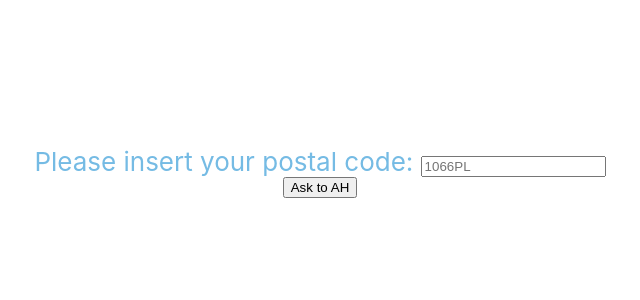
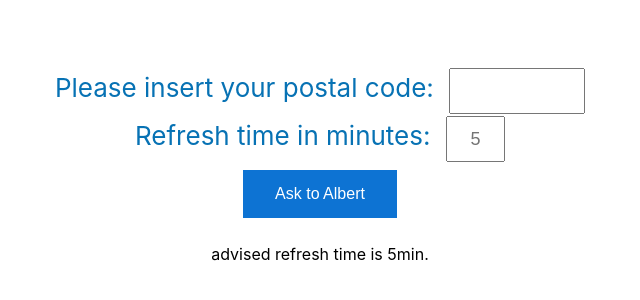
Before and after one commit to TuncaAlper/askToAlbert, a React (Create React App) app: page / in a window 1280 px wide. Shown: the part 228-528 px from the top of the page, without its empty margins (320-960 px from the left). Built offline with nearby package versions, Linux system fonts and the light colour scheme.

Commit message:
added setTime input, and direct link to available timeZone. some styling and css added.

```diff
--- a/public/index.html
+++ b/public/index.html
@@ -13,7 +13,7 @@
       manifest.json provides metadata used when your web app is installed on a
       user's mobile device or desktop. See https://developers.google.com/web/fundamentals/web-app-manifest/
     -->
-    <link rel="manifest" href="%PUBLIC_URL%/manifest.json" />
+    <!-- <link rel="manifest" href="%PUBLIC_URL%/manifest.json" /> -->
     <!--
       Notice the use of %PUBLIC_URL% in the tags above.
       It will be replaced with the URL of the `public` folder during the build.
@@ -23,7 +23,7 @@
       work correctly both with client-side routing and a non-root public URL.
       Learn how to configure a non-root public URL by running `npm run build`.
     -->
-    <title>React App</title>
+    <title>Ask to Albert</title>
   </head>
   <body>
     <noscript>You need to enable JavaScript to run this app.</noscript>
--- a/src/App.css
+++ b/src/App.css
@@ -9,6 +9,86 @@
   flex-direction: column;
   align-items: center;
   justify-content: center;
+}
+h2{
+  margin-left: 20px;
+  display: inline-block;
+}
+h3{
+  text-decoration: underline;
+  color: rgb(1, 73, 49);
+  margin-left: 20px;
+}
+.container-empty-date{
+  display: flex;
+  flex-wrap: wrap;
+  margin: 10px;
+}
+.div-li-empty-date{
+  margin-left: 20px;
+}
+.li-empty-date{
+  padding: 1px;
+}
+.anchor-empty-date{
+  color: rgb(0, 77, 0);
+  margin: 2px;
+  text-decoration: none;
+}
+.anchor-empty-date:hover{
+  color: green;
+  text-decoration: underline;
+}
+.anchor-empty-date:visited{
+  color: grey;
+}
+
+label{
+  height: 5vmin;
+  padding: .5vmin;
   font-size: calc(10px + 2vmin);
-  color: rgb(117, 187, 228);
+  color: rgb(7, 114, 180);
 }
+input[type=text]{
+/* border: 1px solid black; */
+width: 10vmax;
+height: 5vmin;
+margin-left: 1vmin;
+transition: width 0.3s ease-in-out;
+font-size: large;
+text-align: center;
+}
+input[type=text]:focus {
+  /* background-color: rgb(195, 204, 207); */
+  border: 3px solid rgb(30, 65, 85);
+  width: 15vmax;
+}
+input[type=num]{
+  /* border: 1px solid black; */
+  width: 4vmax;
+  height: 5vmin;
+  margin-left: 1vmin;
+  transition: width 0.3s ease-in-out;
+  font-size: large;
+  text-align: center;
+  }
+  input[type=num]:focus {
+    /* background-color: rgb(195, 204, 207); */
+    border: 3px solid rgb(30, 65, 85);
+    width: 7vmax;
+  }
+.button-blue {
+  margin:10px;
+  background-color: rgb(13, 115, 211);
+  border: none;
+  color: white;
+  padding: 15px 32px;
+  text-align: center;
+  text-decoration: none;
+  display: inline-block;
+  font-size: 16px;
+}
+.button-blue:hover{
+  background-color: rgb(8, 88, 163);
+  cursor: pointer;
+}
--- a/src/App.js
+++ b/src/App.js
@@ -5,7 +5,8 @@ import './App.css';
 
 export default function App() {
 
-  const [postalCode, setPostalCode] = useState({ value: "1066PL", send: false })
+  const [postalCode, setPostalCode] = useState({ value: "", send: false })
+  const [reqTime, setReqTime] = useState(5);
   const [data, setData] = useState()
   const [count, setCount] = useState(0)
 
@@ -13,7 +14,6 @@ export default function App() {
   const [error, setError] = useState();
 
   useEffect(() => {
-    // console.log("a")
     if (postalCode.send) {
       axios
         .get(`https://www.ah.nl//service/rest/kies-moment/bezorgen/${postalCode.value}`)
@@ -37,13 +37,13 @@ export default function App() {
     if (data) {
       const interval = setInterval(() => {
         setPostalCode(prevState => ({ ...prevState, send: true }))
-      }, 1000 * 60 * 5)
+      }, 1000 * 60 * reqTime)
 
       return () => {
         clearInterval(interval)
       }
     }
-  }, [postalCode.send, postalCode.value, data])
+  }, [postalCode.send, postalCode.value, data, reqTime])
 
   // useEffect(() => {
   //   if (data) {
@@ -61,10 +61,18 @@ export default function App() {
     e.preventDefault()
     setPostalCode({ ...postalCode, value: e.target.value.replace(/\s+/g, '') })
   }
+  const changeReqTime = (e) => {
+    e.preventDefault()
+    setReqTime(e.target.value)
+  }
   const sendRequestToAh = (e) => {
     e.preventDefault()
-    setPostalCode({ ...postalCode, send: true })
-    setCount(count + 1)
+    if (!!postalCode.value && !!reqTime) {
+      setPostalCode({ ...postalCode, send: true })
+      setCount(count + 1)
+    } else {
+      alert("Please type your Postal Code")
+    }
   }
   const goBackButton = (e) => {
     e.preventDefault()
@@ -72,14 +80,17 @@ export default function App() {
     setCount(0)
   }
 
-  // console.log("Delivery", data, postalCode)
   if (!data) {
     return (
       <div className="App">
         <div className="app-postal-code">
           <label>Please insert your postal code:  <input type="text" onChange={e => changePostalCode(e)} placeholder={postalCode.value} /></label>
-          <button onClick={e => sendRequestToAh(e)}>Ask to AH</button>
+          <label>Refresh time in minutes: <input type="num" onChange={e => changeReqTime(e)} placeholder={reqTime} /></label>
+
+          <button className="button-blue" onClick={e => sendRequestToAh(e)}>Ask to Albert</button>
+          <p>advised refresh time is 5min.</p>
         </div>
+
       </div>
     )
   } else if (!load) {
@@ -89,23 +100,66 @@ export default function App() {
       </div>
     )
   } else if (data && load && !error) {
+
     const deliveryDates = data.deliveryDates.filter(res => res.deliveryTimeSlots.length > 1)
-    // const emptyDates = deliveryDates.filter(res => res.deliveryTimeSlots.map(filt => filt.state) !== "full")
-    const emptyDates = deliveryDates.filter(res => res.deliveryTimeSlots.map(filt => filt.state).includes("selectable"))
+    // const emptyDates = deliveryDates.filter(res => res.deliveryTimeSlots.map(filt => filt.state).includes("selectable"))
+    const emptyDates = deliveryDates.filter(res => res.deliveryTimeSlots.some(filt => filt.state === "selectable"))
+
     // const emptyDatesNew = deliveryDates.filter(res => res.deliveryTimeSlots.filter(filt => filt.state).includes("selectable"))
-    // console.log("DD", emptyDates, emptyDatesNew)
+
+
     return (
-      <div>
-        {postalCode.value}'s Result
-        <>
-          <button onClick={e => sendRequestToAh(e)}>refresh</button>
-          <button onClick={e => goBackButton(e)}>Go back</button>
-        </>
-        <div style={{ color: "green" }}>
-          {emptyDates.map((res, index) => <p key={index}>{res.date}: {res.deliveryTimeSlots.map((res, ind) => <li key={ind}>{res.from}-{res.to}  {res.state}</li>)}<br /></p>)}
+      <div className="App">
+        <h2>
+          {postalCode.value}'s Result
+        <br />
+          <button className="button-blue" onClick={e => goBackButton(e)}>Go back</button>
+          <button className="button-blue" onClick={e => sendRequestToAh(e)}>Refresh</button>
+
+        </h2>
+        <h3 style={{ color: "black" }}>Available Dates..</h3>
+        <div className="container-empty-date">
+          {emptyDates.length > 0 ?
+            emptyDates.map((res, index) =>
+              <div key={index}>
+                <h3>{res.date}: </h3> {res.deliveryTimeSlots.map((res, ind) =>
+                  <div className="div-li-empty-date" key={ind}>
+                    <li className="li-empty-date">
+                      {
+                        res.navItem ?
+                          <a
+                            href={'https://www.ah.nl' + res.navItem.link.href}
+                            target="_blank"
+                            rel="noopener noreferrer"
+                            className="anchor-empty-date"
+                          >
+                            {res.from}-{res.to}  {res.state}
+                          </a>
+                          : 'full'
+                      }
+                    </li>
+                  </div>
+                )}
+                <br />
+              </div>
+            ) : <h2 style={{ color: "red" }}>Could not find available date, yet. </h2 >
+          }
         </div>
         <div>
-          {deliveryDates.map((res, index) => <p key={index}>{res.date}: {res.deliveryTimeSlots.map((res, ind) => <li key={ind}>{res.from}-{res.to}  {res.state}</li>)}<br /></p>)}
+          <h3 style={{ color: "black" }}>All Dates..</h3>
+          <div className="container-empty-date">
+            {deliveryDates.map((res, index) =>
+              <div key={index}>
+                <h4>{res.date}: </h4> {res.deliveryTimeSlots.map((res, ind) =>
+                  <div className="div-li-empty-date" key={ind}>
+                    <li className="li-empty-date">
+                      {res.from}-{res.to}  {res.state}
+                    </li>
+                  </div>
+                )}
+                <br />
+              </div>)}
+          </div>
         </div>
       </div>
     )
@@ -116,18 +170,4 @@ export default function App() {
       </div>
     )
   }
-
 }
-// async function fetchData() {
-  // const result = await axios(`https://www.ah.nl//service/rest/kies-moment/bezorgen/1066PL`)
-  // setData(result.data)
-// }
-
-    // async function fetchData() {
-    // const result = await axios(`https://www.ah.nl//service/rest/kies-moment/bezorgen/${postalCode.value}`)
-    // const result = await axios(`https://www.ah.nl//service/rest/kies-moment/bezorgen/1066PL`)
-    // if (result) { setData("a") }
-    // console.log("RESULT", result.data['_embedded']['lanes']['3']['_embedded']['items']['0']['_embedded'], data)
-    // }
-
-    // setDeliveryDates(data.find(res => res.deliveryTimeSlots.length > 1))
```
